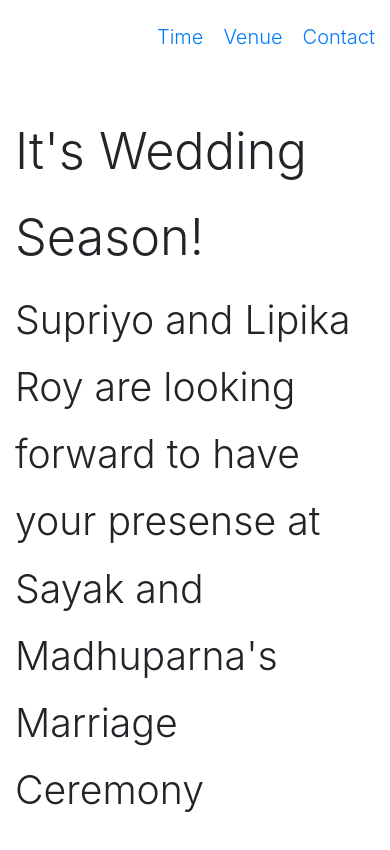
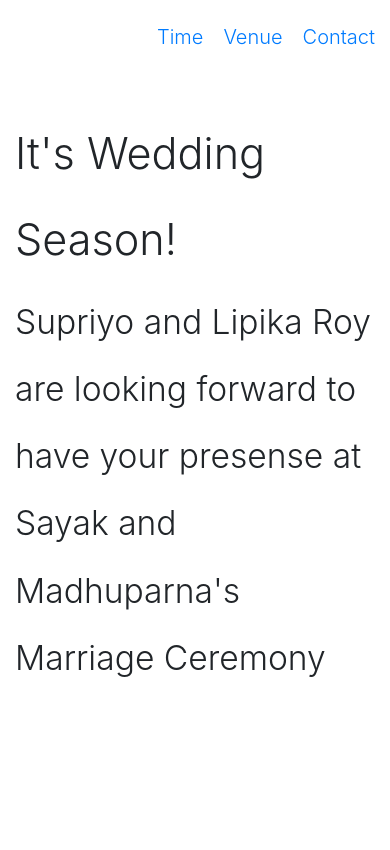
Before and after one commit to roy-family/roy-family.github.io, a plain HTML site: page index.html in a window 390 px wide. Shown: the top 850 px of the page. Drawn offline with nearby package versions, Linux system fonts and the light colour scheme.

Commit message:
Initial Commit

```diff
--- a/index.html
+++ b/index.html
@@ -35,8 +35,8 @@
 
     <div class="container" id="jumbo" style="padding-top: 40px;
     padding-bottom: 200px;">
-        <h3 class="display-3  animated tada"><span class="text-resp">It's Wedding Season!</span></h3>
-        <h3 class="display-4  animated invisible" id="wedding-msg"><span class="text-resp">Supriyo and Lipika Roy are looking forward to have your presense at Sayak and Madhuparna's Marriage Ceremony</span></h3>
+        <h3 class="display-3  animated tada"><span class="text-resp-x">It's Wedding Season!</span></h3>
+        <h3 class="display-4  animated invisible" id="wedding-msg"><span class="text-resp-x">Supriyo and Lipika Roy are looking forward to have your presense at Sayak and Madhuparna's Marriage Ceremony</span></h3>
 
     </div>
 
--- a/styles.css
+++ b/styles.css
@@ -160,6 +160,9 @@ fieldset {
     .text-resp{
         font-size:0.7em;
     }
+    .text-resp-x{
+        font-size:0.6em;
+    }
     #jumbo{
         padding-top:30px !important;
     }
```
